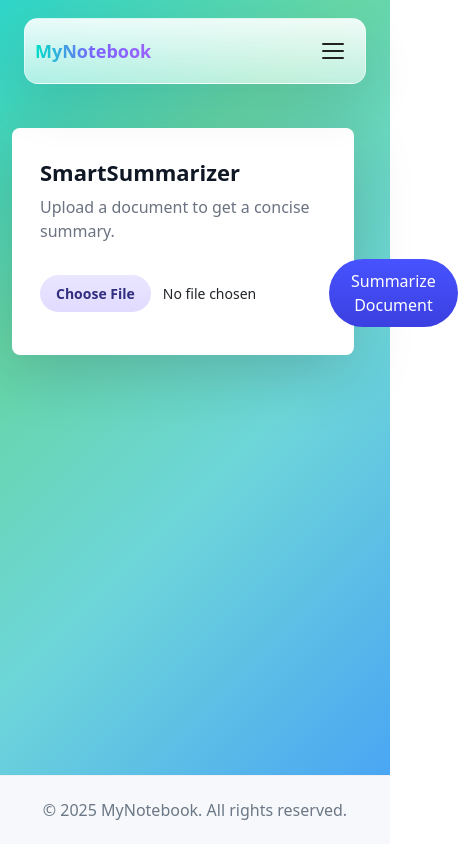
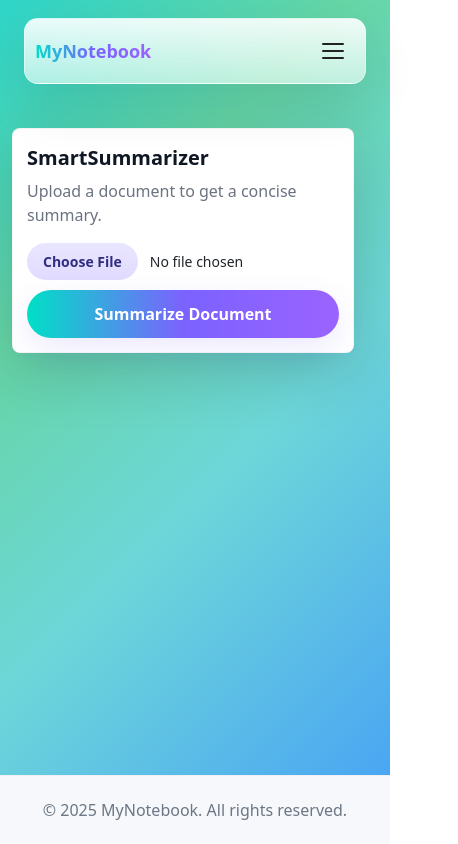
Before and after one commit to haribalji/mynotes1, a React (Create React App) app: page /FileUpload in a window 390 px wide. Shown: the whole page, 458 px wide, since content can reach past the window. Built offline with nearby package versions, Linux system fonts and the light colour scheme; sample sign-in values are in the browser's storage.

Commit message:
after styling and fixing gemini

```diff
--- a/package.json
+++ b/package.json
@@ -16,8 +16,10 @@
     "react-bootstrap": "^2.10.9",
     "react-dom": "^18.3.1",
     "react-icons": "^5.4.0",
+    "react-markdown": "^10.1.0",
     "react-router-dom": "^7.0.2",
     "react-scripts": "5.0.1",
+    "remark-gfm": "^4.0.1",
     "use-sound": "^5.0.0",
     "web-vitals": "^2.1.4"
   },
--- a/src/components/FileUpload.js
+++ b/src/components/FileUpload.js
@@ -2,6 +2,7 @@ import React, { useRef, useState, useEffect } from "react";
 import "bootstrap/dist/css/bootstrap.min.css";
 import "../styles/Summarizer.css";
 import { useNavigate } from "react-router-dom";
+import GeminiResponse from "./GeminiResponse";
 
 const FileUpload = () => {
   const summaryRef = useRef(null);
@@ -166,7 +167,9 @@ const FileUpload = () => {
                 Summary
               </div>
 
-              <p className="summary-text">{summary}</p>
+              <GeminiResponse text={summary} />
+
+              {/* <p className="summary-text">{summary}</p> */}
 
               {/* Language Selection */}
               {/* <div className="d-flex justify-content-center mt-3">
--- /dev/null
+++ b/src/components/GeminiResponse.js
@@ -0,0 +1,15 @@
+import React from "react";
+import ReactMarkdown from "react-markdown";
+import remarkGfm from "remark-gfm";
+
+const GeminiResponse = ({ text }) => {
+  return (
+    <div className="prose max-w-none text-gray-100">
+      <ReactMarkdown remarkPlugins={[remarkGfm]}>
+        {text}
+      </ReactMarkdown>
+    </div>
+  );
+};
+
+export default GeminiResponse;
--- a/src/styles/Summarizer.css
+++ b/src/styles/Summarizer.css
@@ -9,19 +9,26 @@
 }
 
 .summarizer-container {
-  padding: 32px 0 0px;
+  padding: 32px 0 16px;
+}
+.summarizer-inner {
+  max-width: 1100px;
+  margin: 0 auto;
+  padding: 0 18px;
 }
 .summarizer-card {
   background: var(--card-bg);
   border-radius: var(--card-radius-sharp);
-  padding: 28px;
+  padding: 22px;
   box-shadow: var(--card-shadow-strong);
+  border: 1px solid rgba(15, 23, 36, 0.04);
 }
 .summarizer-top {
   display: flex;
   align-items: center;
   justify-content: space-between;
   gap: 16px;
+  flex-wrap: wrap;
 }
 .summarizer-title {
   font-size: 22px;
@@ -54,21 +61,35 @@ input[type="file"]::file-selector-button {
 }
 
 .summarize-btn {
-  background: linear-gradient(180deg, #4753ff, #3b3fe0);
+  background: linear-gradient(90deg, #00e0c6 0%, #7b62ff 50%, #9b63ff 100%);
   color: white;
   border: none;
-  padding: 10px 22px;
+  padding: 10px 18px;
   border-radius: 999px;
+  font-weight: 700;
+  box-shadow: 0 10px 30px rgba(74, 44, 230, 0.1);
+  transition: transform 140ms ease, box-shadow 140ms ease, opacity 120ms ease;
+}
+.summarize-btn:hover {
+  transform: translateY(-2px);
+}
+.summarize-btn:active {
+  transform: translateY(0);
+}
+.summarize-btn:disabled {
+  opacity: 0.55;
+  cursor: not-allowed;
 }
 
 /* Summary card */
 .summary-card {
-  margin-top: 8px;
+  margin-top: 12px;
   background: var(--card-bg);
   border-radius: var(--card-radius-sharp);
-  padding: 24px;
+  padding: 20px;
   box-shadow: var(--card-shadow-strong);
   margin-bottom: 28px;
+  border: 1px solid rgba(15, 23, 36, 0.04);
 }
 .summary-heading {
   display: flex;
@@ -88,13 +109,37 @@ input[type="file"]::file-selector-button {
   color: var(--primary);
   border-radius: 6px;
 }
-.summary-text {
+/* .summary-text {
   margin-top: 14px;
   color: #111827;
-  line-height: 1.8;
-  height: 200px;
-  max-height: 200px;
+  line-height: 1.7;
+  max-height: 44vh;
+  min-height: 120px;
   overflow-y: auto;
+  white-space: pre-wrap;
+  padding-right: 6px;
+} */
+.summary-text {
+  font-size: clamp(14px, 1.2vw, 1.3rem);
+  line-height: 1.5;
+  font-family: Georgia, serif;
+  white-space: pre-line;
+  word-wrap: break-word;
+  text-align: justify;
+  color: #f8f9fa;
+  padding: 20px;
+  letter-spacing: 0.5px;
+  word-spacing: 1px;
+  border-radius: 10px;
+
+  margin-top: 14px;
+  color: #111827;
+  line-height: 1.7;
+  max-height: 44vh;
+  min-height: 120px;
+  overflow-y: auto;
+  white-space: pre-wrap;
+  padding-right: 6px;
 }
 .divider {
   height: 1px;
@@ -139,6 +184,65 @@ input[type="file"]::file-selector-button {
   background: white;
 }
 
+/* Accessibility & focus */
+.summarize-btn:focus,
+input[type="file"]::file-selector-button:focus,
+.pill-btn:focus,
+.btn-start:focus,
+.btn-stop:focus {
+  outline: 3px solid rgba(74, 44, 230, 0.12);
+  outline-offset: 2px;
+}
+
+/* Layout for small screens */
+@media (max-width: 768px) {
+  .summarizer-inner {
+    padding: 0 12px;
+  }
+  .summarizer-card {
+    padding: 16px;
+  }
+  .summarizer-title {
+    font-size: 20px;
+  }
+  .file-row {
+    flex-direction: column;
+    align-items: stretch;
+    gap: 10px;
+  }
+  input[type="file"] {
+    width: 100%;
+  }
+  .summarize-btn {
+    width: 100%;
+    align-self: stretch;
+    padding: 12px;
+  }
+  .summary-text {
+    max-height: 36vh;
+  }
+  .control-row {
+    flex-direction: row;
+    flex-wrap: wrap;
+  }
+  .pill-btn {
+    flex: 1 1 auto;
+  }
+}
+
+@media (max-width: 480px) {
+  .summarizer-card {
+    padding: 14px;
+  }
+  .summary-text {
+    font-size: 14px;
+  }
+  .pin-icon {
+    width: 26px;
+    height: 26px;
+  }
+}
+
 @media (max-width: 768px) {
   .summarizer-top {
     flex-direction: column;
```
Also changed, not shown: 1 other file (tests, documents, lock files or other folders).
